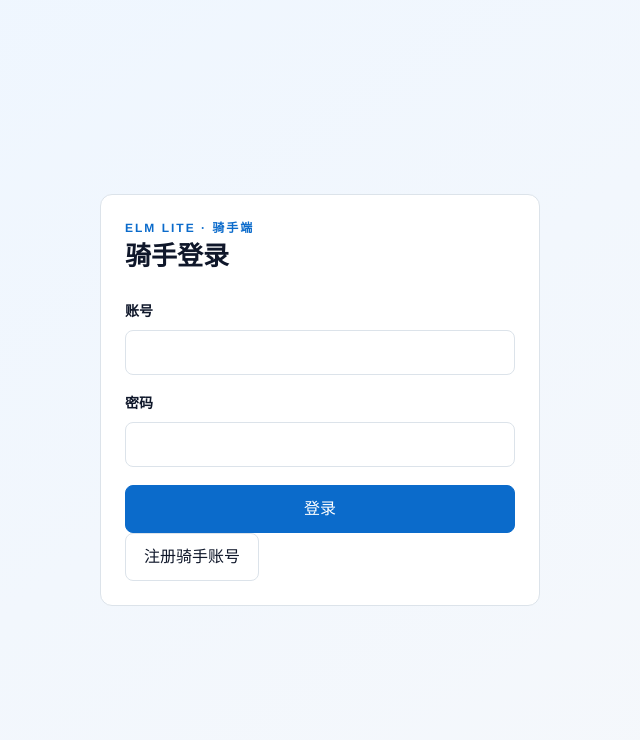
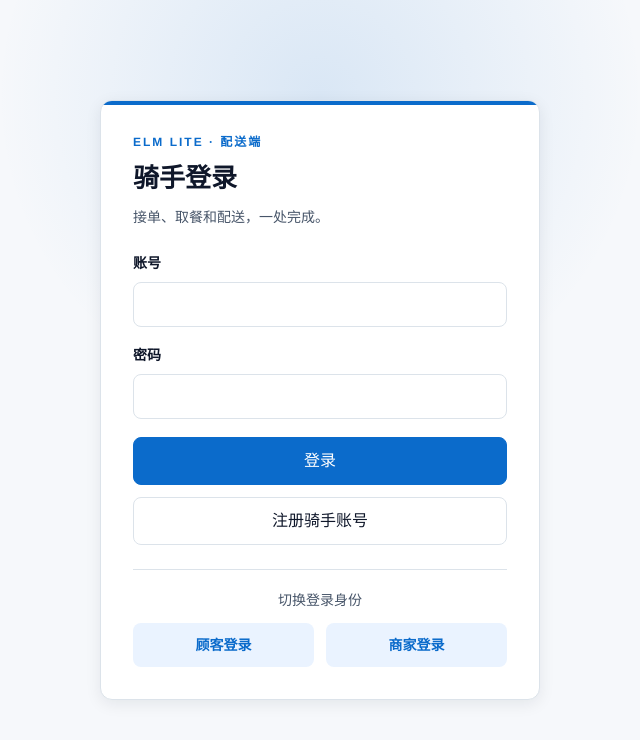
Before and after one commit to zhipeng-yu/elm-lite-platform, a Vue app in the folder front-end/: page /rider/login in a window 1280 px wide. Shown: the top 740 px of the page, without its empty margins (320-960 px from the left). Built offline with nearby package versions, Linux system fonts and the light colour scheme.

Commit message:
feat(rider): improve login and trim ui bundle

```diff
--- a/front-end/src/main.js
+++ b/front-end/src/main.js
@@ -1,6 +1,30 @@
 import { createApp } from 'vue'
 
-import ElementPlus from 'element-plus'
+import {
+  ElAlert,
+  ElButton,
+  ElCard,
+  ElCheckbox,
+  ElDescriptions,
+  ElDescriptionsItem,
+  ElDialog,
+  ElEmpty,
+  ElForm,
+  ElFormItem,
+  ElInput,
+  ElInputNumber,
+  ElLoading,
+  ElOption,
+  ElRadio,
+  ElRadioGroup,
+  ElSelect,
+  ElSwitch,
+  ElTabPane,
+  ElTable,
+  ElTableColumn,
+  ElTabs,
+  ElTag
+} from 'element-plus'
 import 'element-plus/dist/index.css'
 
 import App from './App.vue'
@@ -9,4 +33,30 @@ import router from './router'
 import './assets/base.css'
 import './assets/workspace.css'
 
-createApp(App).use(router).use(ElementPlus).mount('#app')
+const app = createApp(App).use(router).use(ElLoading)
+for (const component of [
+  ElAlert,
+  ElButton,
+  ElCard,
+  ElCheckbox,
+  ElDescriptions,
+  ElDescriptionsItem,
+  ElDialog,
+  ElEmpty,
+  ElForm,
+  ElFormItem,
+  ElInput,
+  ElInputNumber,
+  ElOption,
+  ElRadio,
+  ElRadioGroup,
+  ElSelect,
+  ElSwitch,
+  ElTabPane,
+  ElTable,
+  ElTableColumn,
+  ElTabs,
+  ElTag
+]) app.use(component)
+
+app.mount('#app')
--- a/front-end/src/views/rider/RiderAuthView.vue
+++ b/front-end/src/views/rider/RiderAuthView.vue
@@ -1,6 +1,92 @@
-<template><main class="auth-shell"><section class="surface-card auth-panel"><p class="eyebrow">ELM LITE · 骑手端</p><h1>{{ registering ? '骑手注册' : '骑手登录' }}</h1><form class="form-grid" @submit.prevent="submit"><label>账号<input v-model.trim="form.username" required maxlength="50"></label><label>密码<input v-model="form.password" type="password" required minlength="8" maxlength="72"></label><label v-if="registering">姓名<input v-model.trim="form.displayName" required maxlength="50"></label><p v-if="error" role="alert" class="error-text">{{ error }}</p><button class="primary" :disabled="busy">{{ busy ? '提交中…' : registering ? '注册' : '登录' }}</button></form><button class="secondary" @click="registering=!registering;error=''">{{ registering ? '已有账号，去登录' : '注册骑手账号' }}</button></section></main></template>
+<template>
+  <main class="auth-shell rider-auth">
+    <section class="surface-card auth-panel rider-panel">
+      <header>
+        <p class="eyebrow">ELM LITE · 配送端</p>
+        <h1>{{ registering ? '注册骑手账号' : '骑手登录' }}</h1>
+        <p class="muted">接单、取餐和配送，一处完成。</p>
+      </header>
+
+      <form class="form-grid" @submit.prevent="submit">
+        <label>账号<input v-model.trim="form.username" required maxlength="50" autocomplete="username"></label>
+        <label>密码<input v-model="form.password" type="password" required minlength="8" maxlength="72" :autocomplete="registering ? 'new-password' : 'current-password'"></label>
+        <label v-if="registering">姓名<input v-model.trim="form.displayName" required maxlength="50" autocomplete="name"></label>
+        <p v-if="error" role="alert" class="error-text">{{ error }}</p>
+        <button class="primary rider-submit" :disabled="busy">{{ busy ? '提交中…' : registering ? '注册' : '登录' }}</button>
+      </form>
+
+      <button class="secondary rider-toggle" type="button" :disabled="busy" @click="registering=!registering;error=''">
+        {{ registering ? '已有账号，去登录' : '注册骑手账号' }}
+      </button>
+
+      <nav class="role-switch" aria-label="其他身份登录">
+        <span>切换登录身份</span>
+        <div>
+          <router-link to="/login">顾客登录</router-link>
+          <router-link to="/merchant/login">商家登录</router-link>
+        </div>
+      </nav>
+    </section>
+  </main>
+</template>
 <script setup>
 import { reactive,ref } from 'vue'; import { useRouter } from 'vue-router'; import { loginRider,registerRider } from '@/api/rider'; import { setToken } from '@/utils/auth'
 const router=useRouter(),registering=ref(false),busy=ref(false),error=ref(''); const form=reactive({username:'',password:'',displayName:''})
 async function submit(){busy.value=true;error.value='';try{if(registering.value){await registerRider(form);registering.value=false}else{const r=await loginRider(form);setToken(r.accessToken,'RIDER');await router.push('/rider')}}catch(e){error.value=e.response?.data?.msg||'提交错误，请重试'}finally{busy.value=false}}
 </script>
+
+<style scoped>
+.rider-auth {
+  background:
+    radial-gradient(circle at 50% 12%, rgba(11, 107, 203, .12), transparent 34%),
+    var(--page);
+}
+
+.rider-panel {
+  position: relative;
+  width: min(440px, calc(100vw - 32px));
+  padding: 32px;
+  overflow: hidden;
+  box-shadow: var(--shadow-hover);
+}
+
+.rider-panel::before {
+  position: absolute;
+  inset: 0 0 auto;
+  height: 4px;
+  background: var(--brand);
+  content: '';
+}
+
+.rider-panel h1 { margin: 8px 0; }
+.rider-panel .form-grid { margin-top: 24px; }
+.rider-submit, .rider-toggle { width: 100%; min-height: 44px; }
+.rider-toggle { margin-top: 12px; }
+
+.role-switch {
+  margin-top: 24px;
+  padding-top: 20px;
+  border-top: 1px solid var(--line);
+  color: var(--muted);
+  font-size: 14px;
+  text-align: center;
+}
+
+.role-switch div { display: grid; grid-template-columns: 1fr 1fr; gap: 12px; margin-top: 12px; }
+.role-switch a {
+  min-height: 44px;
+  display: inline-flex;
+  align-items: center;
+  justify-content: center;
+  border-radius: var(--radius-control);
+  background: var(--brand-soft);
+  color: var(--brand);
+  font-weight: 600;
+  text-decoration: none;
+}
+.role-switch a:hover { background: #dcecff; }
+
+@media (max-width: 480px) {
+  .rider-panel { padding: 24px 20px; }
+}
+</style>
```
Also changed, not shown: 1 other file (tests, documents, lock files or other folders).
